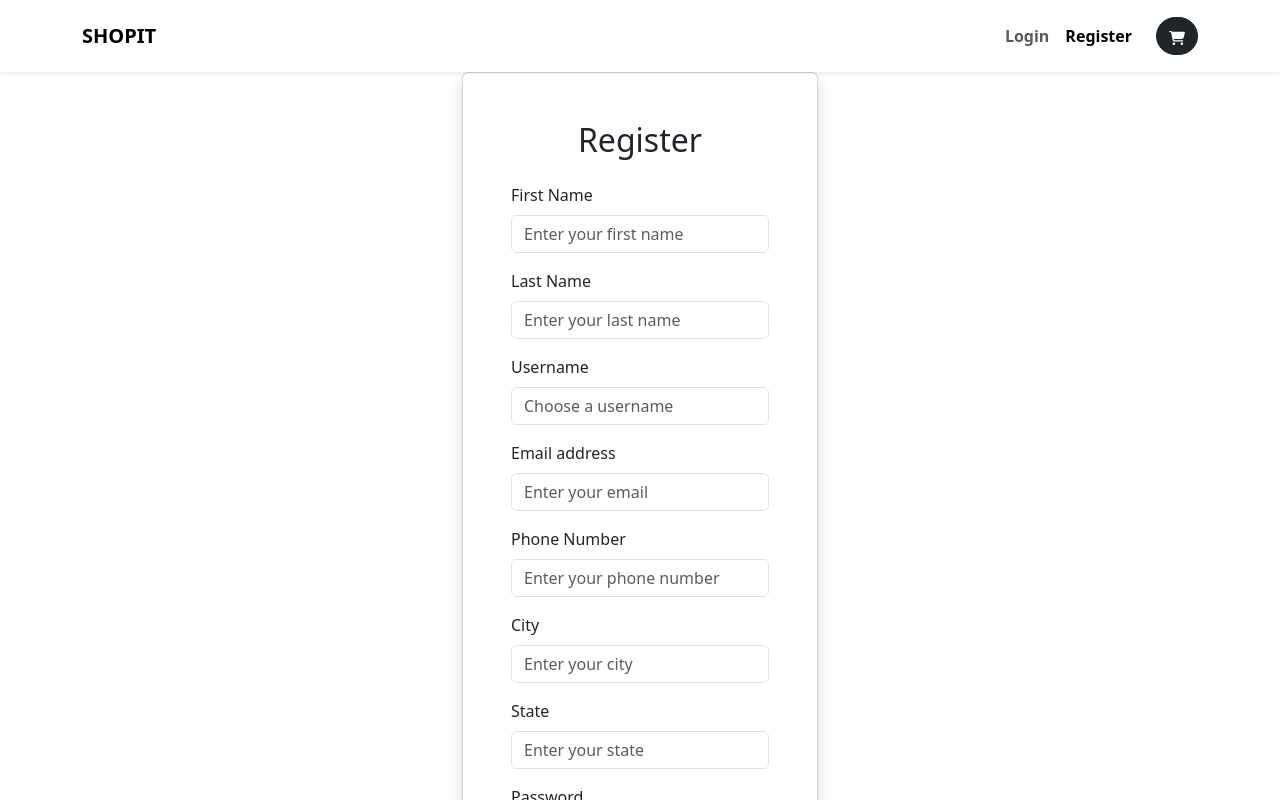
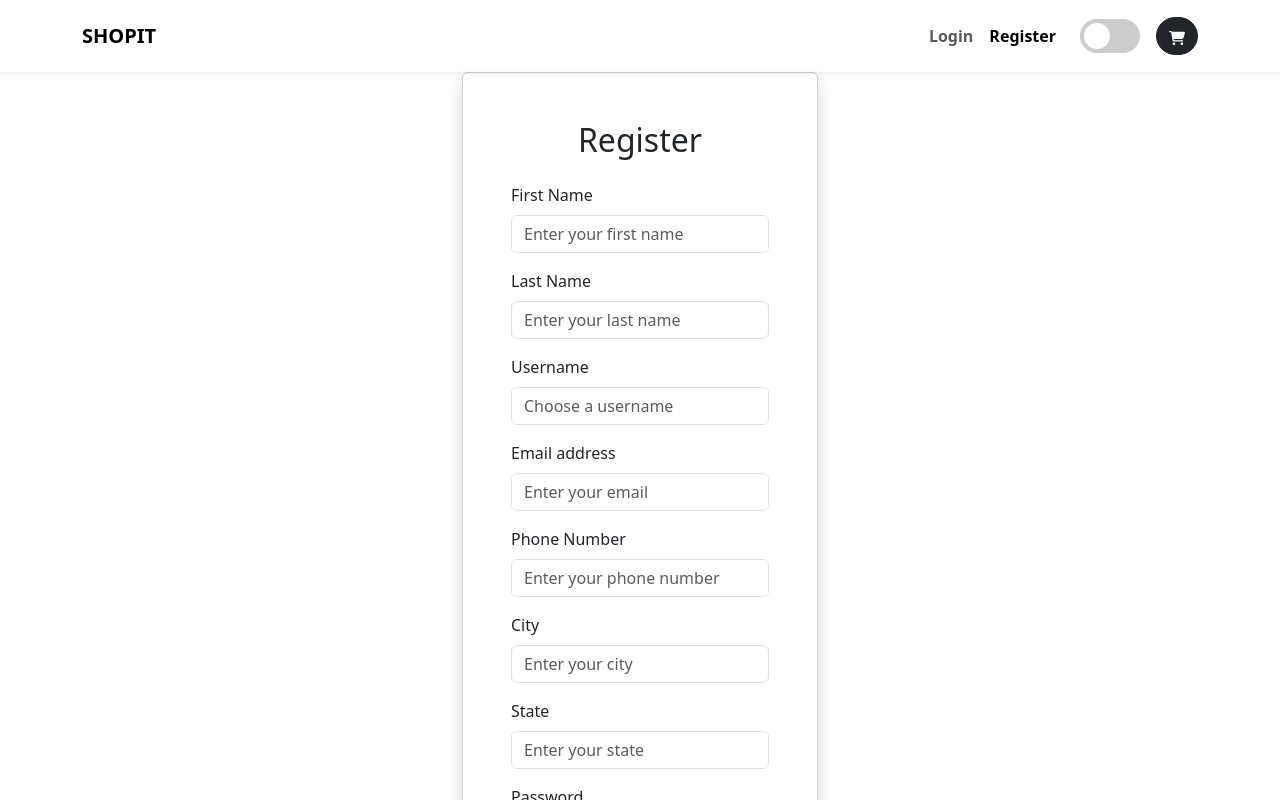
Before and after one commit to Anvesh1909/Ecorm, a React (Vite) app in the folder shopit_app/: page /register in a window 1280 px wide. Shown: the top 800 px of the page. Built offline with nearby package versions, Linux system fonts and the light colour scheme; no server answers.

Commit message:
added theme

```diff
--- a/shopit_app/src/components/ui/NavBar.jsx
+++ b/shopit_app/src/components/ui/NavBar.jsx
@@ -1,13 +1,16 @@
 import React from 'react';
 import {Link} from 'react-router-dom';
-
 import {FaCartShopping} from 'react-icons/fa6';
+import { useTheme } from '../../context/ThemeContext';
 import styles from "./NavBar.module.css"
+import themeStyles from '../../styles/theme.module.css'
 import NavBarLink from './NavBarLink';
 
 const NavBar = ({numCartItems}) => {
+  const { isDarkMode, toggleTheme } = useTheme();
+
   return (
-    <nav className={`navbar navbar-expand-lg navbar-light bg-white shadow-sm py-3 ${styles.stickyNavbar}`}>
+    <nav className={`navbar navbar-expand-lg navbar-light shadow-sm py-3 ${styles.stickyNavbar}`}>
         <div className="container">
             <Link className='navbar-brand fw-bold text-uppercase' to="/">SHOPIT</Link>
             <button
@@ -22,6 +25,15 @@ const NavBar = ({numCartItems}) => {
             </button>
             <div className="collapse navbar-collapse" id="navbarContent">
                 <NavBarLink />
+                <div className="d-flex align-items-center">
+                    <label className={themeStyles['theme-switch']}>
+                        <input
+                            type="checkbox"
+                            checked={isDarkMode}
+                            onChange={toggleTheme}
+                        />
+                        <span className={themeStyles.slider}></span>
+                    </label>
                     <Link to='/cart' className={`btn btn-dark ms-3 rounded-pill position-relative ${styles.responsiveCart}`}>
                         <FaCartShopping/>
                         {numCartItems === 0 || <span
@@ -33,6 +45,7 @@ const NavBar = ({numCartItems}) => {
                     </Link>
                 </div>
             </div>
+        </div>
     </nav>
   )
 }
--- /dev/null
+++ b/shopit_app/src/context/ThemeContext.jsx
@@ -0,0 +1,34 @@
+import React, { createContext, useContext, useState, useEffect } from 'react';
+
+const ThemeContext = createContext();
+
+export const useTheme = () => {
+  return useContext(ThemeContext);
+};
+
+export const ThemeProvider = ({ children }) => {
+  const [isDarkMode, setIsDarkMode] = useState(() => {
+    const savedTheme = localStorage.getItem('theme');
+    return savedTheme === 'dark';
+  });
+
+  useEffect(() => {
+    if (isDarkMode) {
+      document.documentElement.setAttribute('data-theme', 'dark');
+      localStorage.setItem('theme', 'dark');
+    } else {
+      document.documentElement.setAttribute('data-theme', 'light');
+      localStorage.setItem('theme', 'light');
+    }
+  }, [isDarkMode]);
+
+  const toggleTheme = () => {
+    setIsDarkMode(prev => !prev);
+  };
+
+  return (
+    <ThemeContext.Provider value={{ isDarkMode, toggleTheme }}>
+      {children}
+    </ThemeContext.Provider>
+  );
+};
--- /dev/null
+++ b/shopit_app/src/styles/theme.module.css
@@ -0,0 +1,96 @@
+:root[data-theme="light"] {
+  --bg-primary: #ffffff;
+  --bg-secondary: #f8f9fa;
+  --text-primary: #212529;
+  --text-secondary: #6c757d;
+  --border-color: #dee2e6;
+  --navbar-bg: #ffffff;
+  --card-bg: #ffffff;
+  --shadow-color: rgba(0, 0, 0, 0.1);
+}
+
+:root[data-theme="dark"] {
+  --bg-primary: #212529;
+  --bg-secondary: #343a40;
+  --text-primary: #f8f9fa;
+  --text-secondary: #adb5bd;
+  --border-color: #495057;
+  --navbar-bg: #343a40;
+  --card-bg: #343a40;
+  --shadow-color: rgba(0, 0, 0, 0.3);
+}
+
+body {
+  background-color: var(--bg-primary);
+  color: var(--text-primary);
+  transition: background-color 0.3s ease, color 0.3s ease;
+}
+
+.navbar {
+  background-color: var(--navbar-bg) !important;
+  border-bottom: 1px solid var(--border-color);
+}
+
+.card {
+  background-color: var(--card-bg);
+  border-color: var(--border-color);
+  color: var(--text-primary);
+}
+
+.form-control {
+  background-color: var(--bg-secondary);
+  border-color: var(--border-color);
+  color: var(--text-primary);
+}
+
+.form-control:focus {
+  background-color: var(--bg-secondary);
+  border-color: var(--border-color);
+  color: var(--text-primary);
+}
+
+.theme-switch {
+  position: relative;
+  display: inline-block;
+  width: 60px;
+  height: 34px;
+  margin-left: 1rem;
+}
+
+.theme-switch input {
+  opacity: 0;
+  width: 0;
+  height: 0;
+}
+
+.slider {
+  position: absolute;
+  cursor: pointer;
+  top: 0;
+  left: 0;
+  right: 0;
+  bottom: 0;
+  background-color: #ccc;
+  transition: .4s;
+  border-radius: 34px;
+}
+
+.slider:before {
+  position: absolute;
+  content: "";
+  height: 26px;
+  width: 26px;
+  left: 4px;
+  bottom: 4px;
+  background-color: white;
+  transition: .4s;
+  border-radius: 50%;
+}
+
+input:checked + .slider {
+  background-color: #6050DC;
+}
+
+input:checked + .slider:before {
+  transform: translateX(26px);
+}
```
Also changed, not shown: shopit_app/src/App.jsx (+4 -7 lines). Lines whose indentation alone changed are shown as unchanged.
